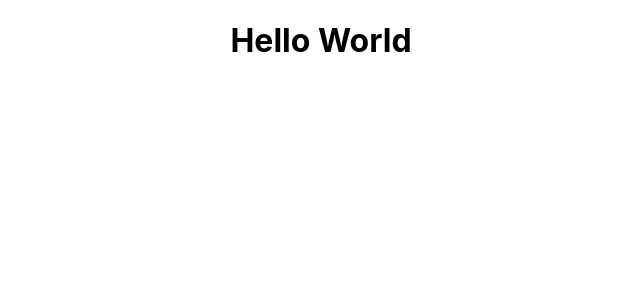
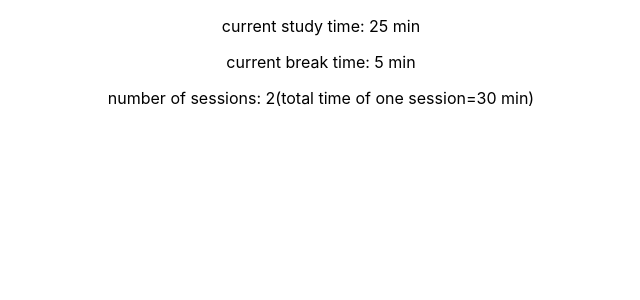
Before and after one commit to mb-dir/Pomodoro-Deluxe, a React (Create React App) app: page / in a window 1280 px wide. Shown: the top 300 px of the page, without its empty margins (319-959 px from the left). Built offline with nearby package versions, Linux system fonts and the light colour scheme.

Commit message:
Add state related with one session

```diff
--- a/src/App.js
+++ b/src/App.js
@@ -1,11 +1,21 @@
 import "./App.css";
-
+import React from "react";
 function App() {
+  //Default value - user will be able to change it via special component
+  const [ studyTime, setStudyTime ] = React.useState(25);
+  const [ breakTime, setBreakTime ] = React.useState(5);
+  const [ numberOfSessions, setNumberOfSessions ] = React.useState(2);
   return (
     <div className="App">
-      <header className="App-header">
-        <h1>Hello World</h1>
-      </header>
+      {/* In this moment I want to focus on bussines logic insted of css */}
+      <div>
+        <p>current study time: {studyTime} min</p>
+        <p>current break time: {breakTime} min</p>
+        <p>
+          number of sessions: {numberOfSessions}(total time of one session=
+          {studyTime + breakTime} min)
+        </p>
+      </div>
     </div>
   );
 }
```
